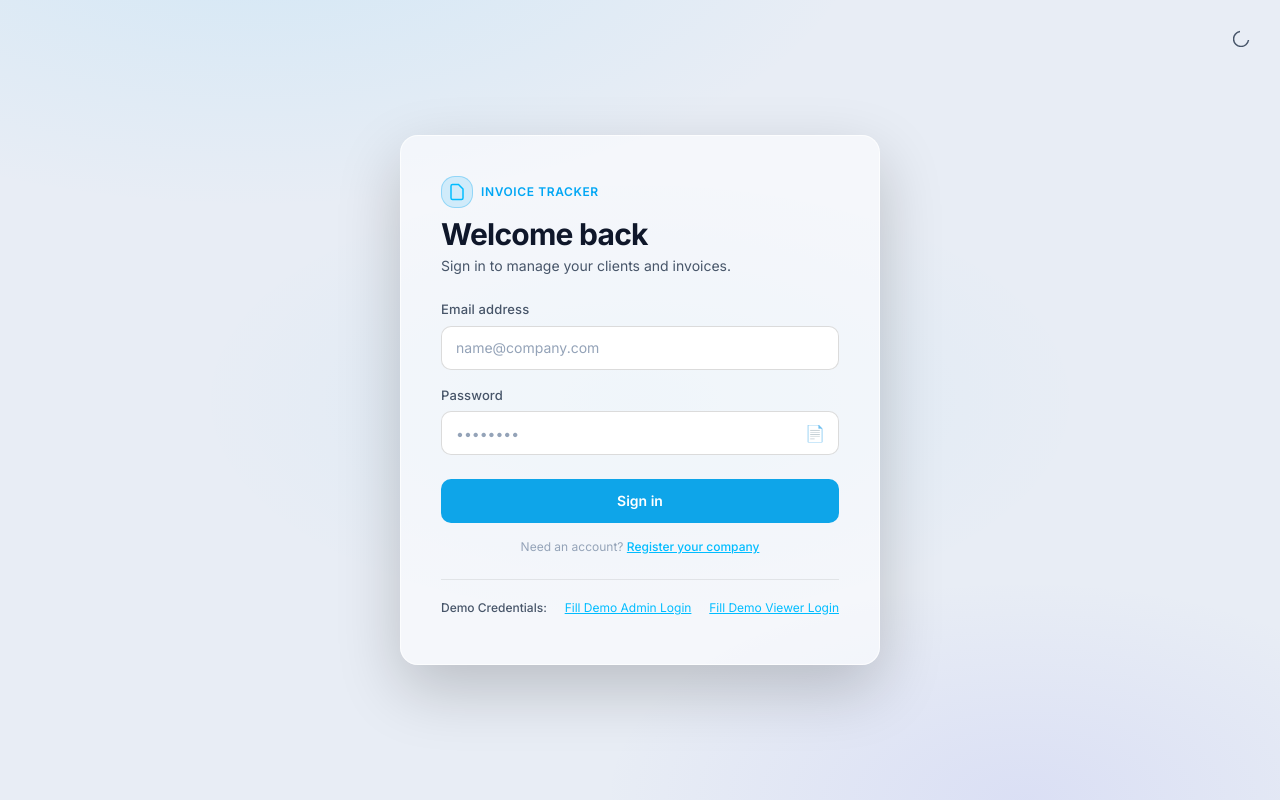
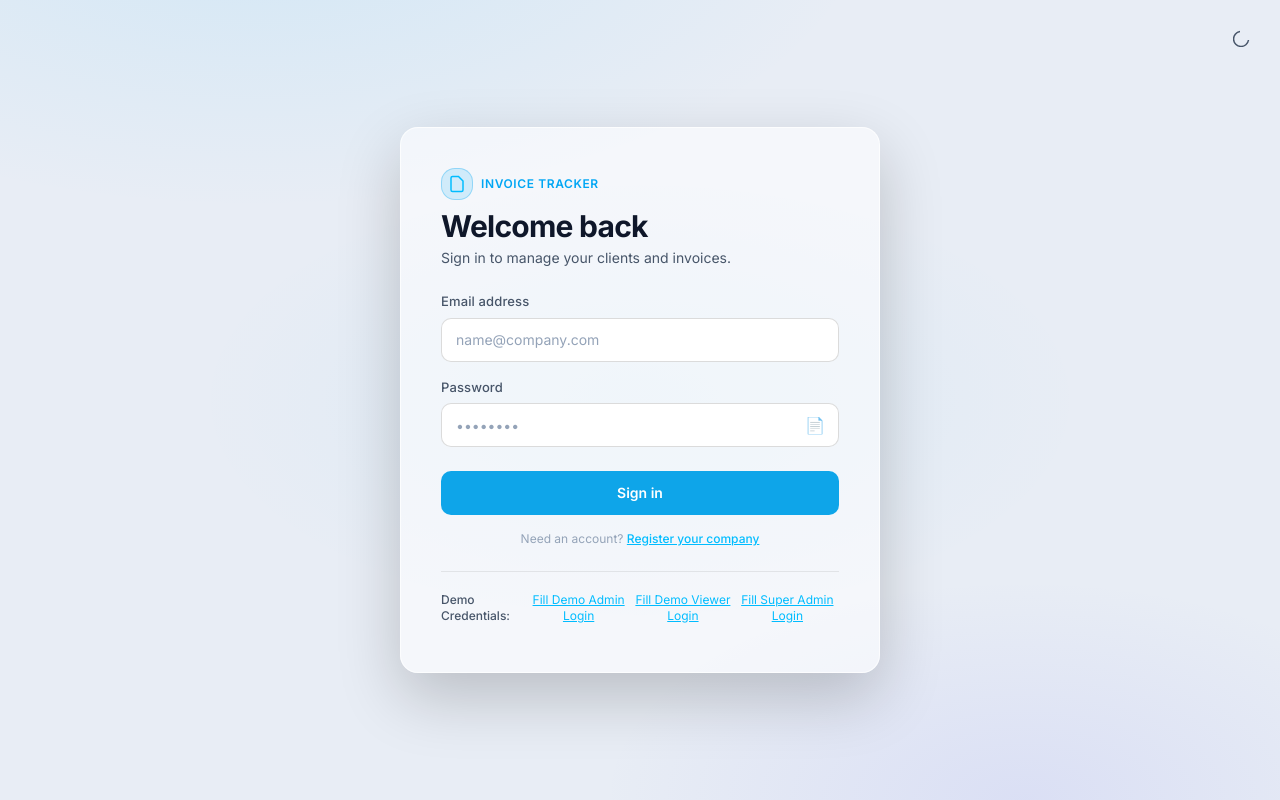
Before and after one commit to arjun348/invoice-web, an Angular app: page /login in a window 1280 px wide. Built offline with nearby package versions, Linux system fonts and the light colour scheme.

Commit message:
feat: implement authentication login component and environment configurations

```diff
--- a/src/app/features/auth/login/login.component.ts
+++ b/src/app/features/auth/login/login.component.ts
@@ -7,6 +7,7 @@ import { CommonModule } from '@angular/common';
 import { AuthService } from '../../../core/auth/auth.service';
 import { ThemeService } from '../../../core/theme/theme.service';
 import { ToastService } from '../../../core/toast/toast.service';
+import { environment } from '../../../../environments/environment';
 
 @Component({
   selector: 'app-login',
@@ -76,7 +77,10 @@ import { ToastService } from '../../../core/toast/toast.service';
             <span class="font-medium text-[var(--text-secondary)]">Demo Credentials:</span>
             <button type="button" class="text-sky-400 hover:text-sky-300 underline" (click)="fillDemoCredentials()">Fill Demo Admin Login</button>
             <button type="button" class="text-sky-400 hover:text-sky-300 underline" (click)="fillViewerCredentials()">Fill Demo Viewer Login</button>
-            <!-- <button type="button" class="text-sky-400 hover:text-sky-300 underline" (click)="fillSuperAdminCredentials()">Fill Super Admin Login</button> -->
+            @if (devLogins) {
+              <button type="button" class="text-sky-400 hover:text-sky-300 underline"
+                (click)="fillSuperAdminCredentials()">Fill Super Admin Login</button>
+            }
           </div>
         </div>
       </section>
@@ -187,11 +191,11 @@ export class LoginComponent {
     this.toast.info('Viewer credentials loaded');
   }
 
+  readonly devLogins = environment.devLogins;
+
   fillSuperAdminCredentials(): void {
-    this.form.patchValue({
-      email: 'superadmin@demo.test',
-      password: 'SuperAdmin@Secure2026!',
-    });
+    if (!this.devLogins) return;
+    this.form.patchValue(this.devLogins.superAdmin);
     this.toast.info('Super Admin credentials loaded');
   }
 
--- a/src/environments/environment.production.ts
+++ b/src/environments/environment.production.ts
@@ -1,4 +1,5 @@
 export const environment = {
   production: true,
   apiUrl: 'https://invoice-api.wasmer.app/api',
+  devLogins: null as null | { superAdmin: { email: string; password: string } },
 };
--- a/src/environments/environment.ts
+++ b/src/environments/environment.ts
@@ -1,4 +1,7 @@
 export const environment = {
   production: false,
   apiUrl: 'http://127.0.0.1:8000/api',
+  devLogins: {
+    superAdmin: { email: 'superadmin@demo.test', password: 'SuperAdmin@Secure2026!' },
+  },
 };
```
